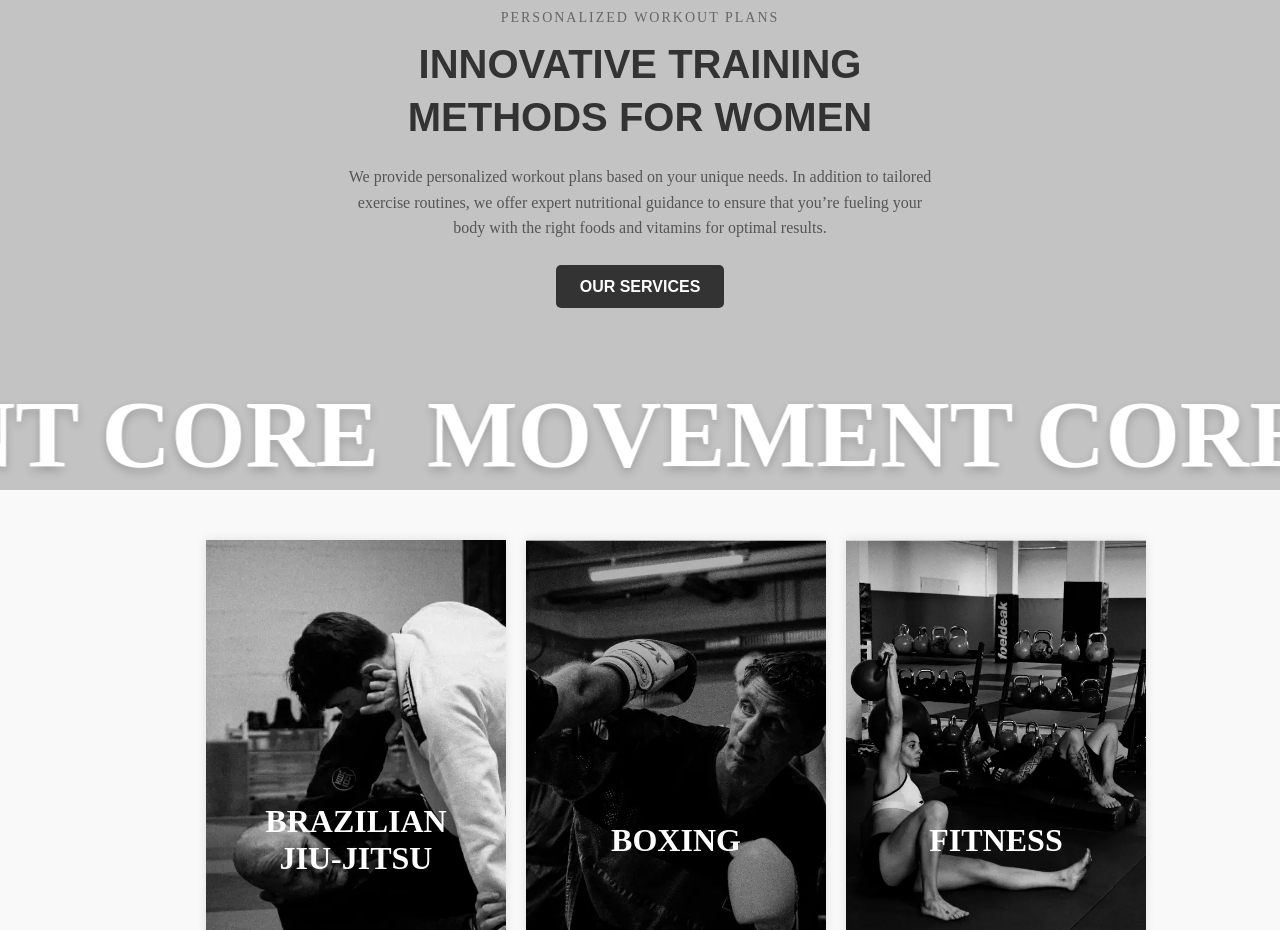
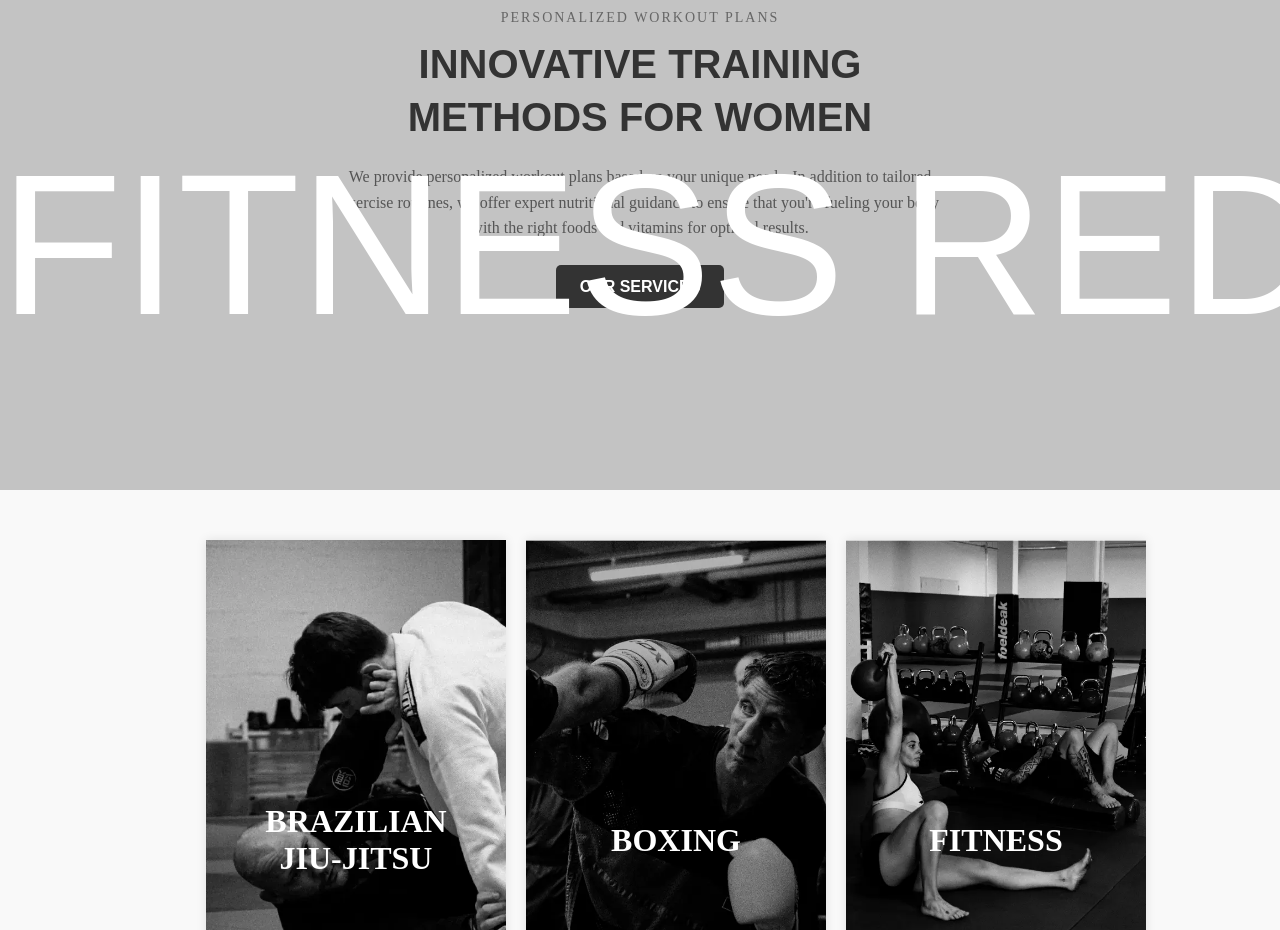
Before and after one commit to shashankack/Raghu-Gym, a React (Vite) app: page / in a window 1280 px wide. Shown: the part 1740-2670 px from the top of the page. Built offline with nearby package versions, Linux system fonts and the light colour scheme; a web font is replaced by a local one.

Commit message:
Refactor About component to implement seamless scrolling effect with GSAP and update styles for slider

```diff
--- a/src/components/About/About.css
+++ b/src/components/About/About.css
@@ -131,19 +131,30 @@
   background-color: #555;
 }
 
-.moving-strip {
+.slider-container {
+  position: absolute;
+  top: calc(100vh - 530px);
+}
+
+.slider {
+  position: relative;
+  white-space: nowrap;
   display: flex;
-  white-space: nowrap;
-  font-size: 6rem;
-  font-weight: bold;
-  color: #fff;
-  text-shadow: 0 4px 10px rgba(0, 0, 0, 0.2);
   text-transform: uppercase;
+  cursor: default;
+  font-family: "Bebas Neue", sans-serif;
+}
+
+.slider p {
+  margin: 0px;
+  color: white;
+  font-size: 200px;
+  font-weight: 500;
+}
+
+.slider p:nth-of-type(2) {
   position: absolute;
-  bottom: 0;
-  left: 0;
-  will-change: transform;
-  max-width: max-content;
+  left: 100%;
 }
 
 /* General Section Styles */
--- a/src/components/About/About.jsx
+++ b/src/components/About/About.jsx
@@ -1,9 +1,7 @@
 import React, { useEffect, useRef, useState } from "react";
 import "./About.css";
 import gsap from "gsap";
-
-import { Swiper, SwiperSlide } from "swiper/react";
-import "swiper/css";
+import ScrollTrigger from "gsap/ScrollTrigger";
 
 import card1 from "../../assets/BJJ.webp";
 import card2 from "../../assets/BOXING.webp";
@@ -23,6 +21,11 @@ import aboutImg1 from "../../assets/about-img-one.jpg";
 
 const About = () => {
   const [hoveredImage, setHoveredImage] = useState(null);
+  const firstTextRef = useRef(null);
+  const secondTextRef = useRef(null);
+  const sliderRef = useRef(null);
+  let xPercent = 0;
+  let direction = -1;
   const cardData = [
     {
       id: 1,
@@ -74,24 +77,35 @@ const About = () => {
     },
   ];
 
-  const movementRef = useRef(null);
-  const animationRef = useRef(null);
+  useEffect(() => {
+    gsap.registerPlugin(ScrollTrigger);
 
-  useEffect(() => {
-    const movementElement = movementRef.current;
-
-    // Duplicate content for seamless scrolling
-    const stripContent = movementElement.innerHTML;
-    movementElement.innerHTML += stripContent;
-
-    // GSAP Infinite Animation
-    gsap.to(movementElement, {
-      x: "-50%", // Move the strip left by 50%
-      ease: "none", // Maintain a constant speed
-      duration: 70, // Adjust duration for slower movement
-      repeat: -1, // Infinite looping
+    // Create a seamless scrolling effect with ScrollTrigger
+    gsap.to(sliderRef.current, {
+      scrollTrigger: {
+        trigger: document.documentElement, // Trigger scroll from the root document
+        start: "top top", // When the top of the document hits the top of the viewport
+        end: "bottom top", // When the bottom of the document hits the top of the viewport
+        scrub: true, // Link animation to scroll progress
+        onUpdate: (e) => (direction = e.direction), // Track scroll direction
+      },
+      xPercent: -100, // Move the slider to -100% over the scroll duration
+      ease: "none", // Keep the motion linear for a seamless effect
     });
   }, []);
+
+  const animation = () => {
+    if (xPercent <= -100) {
+      xPercent = 0;
+    }
+    if (xPercent > 0) {
+      xPercent = -100;
+    }
+    gsap.set(firstTextRef.current, { xPercent: xPercent });
+    gsap.set(secondTextRef.current, { xPercent: xPercent });
+    xPercent += 0.1 * direction;
+    requestAnimationFrame(animation);
+  };
 
   return (
     <>
@@ -123,16 +137,17 @@ const About = () => {
             <p className="about-two-description">
               We provide personalized workout plans based on your unique needs.
               In addition to tailored exercise routines, we offer expert
-              nutritional guidance to ensure that you’re fueling your body with
+              nutritional guidance to ensure that you're fueling your body with
               the right foods and vitamins for optimal results.
             </p>
             <button className="about-two-btn">OUR SERVICES</button>
           </div>
         </div>
-        <div className="moving-strip" ref={movementRef}>
-          <span>MOVEMENT CORE &nbsp;</span>
-          <span>MOVEMENT CORE &nbsp;</span>
-          <span>MOVEMENT CORE &nbsp;</span>
+        <div className="slider-container">
+          <div ref={sliderRef} className="slider">
+            <p ref={firstTextRef}>Fitness Redefined Fitness Redefined </p>
+            <p ref={secondTextRef}>Fitness Redefined Fitness Redefined</p>
+          </div>
         </div>
       </section>
       <section className="about-section-three">
```
